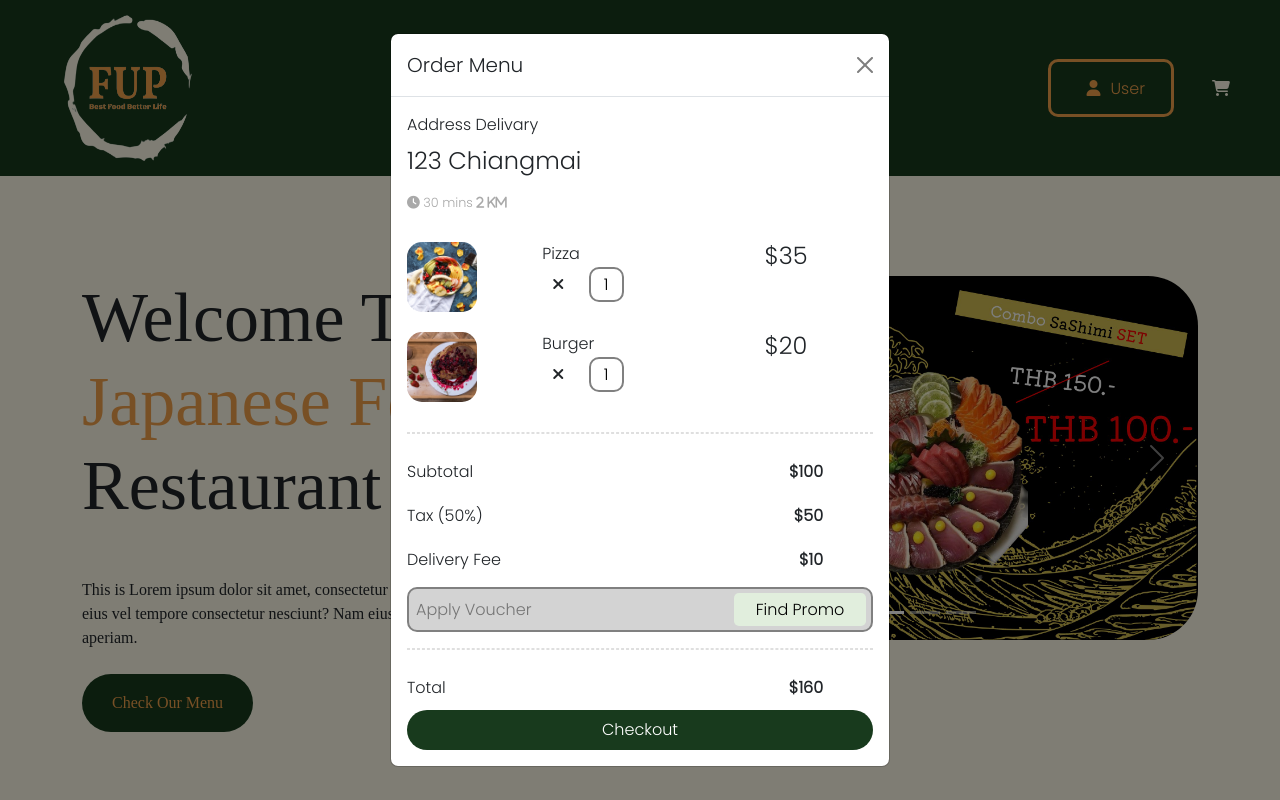
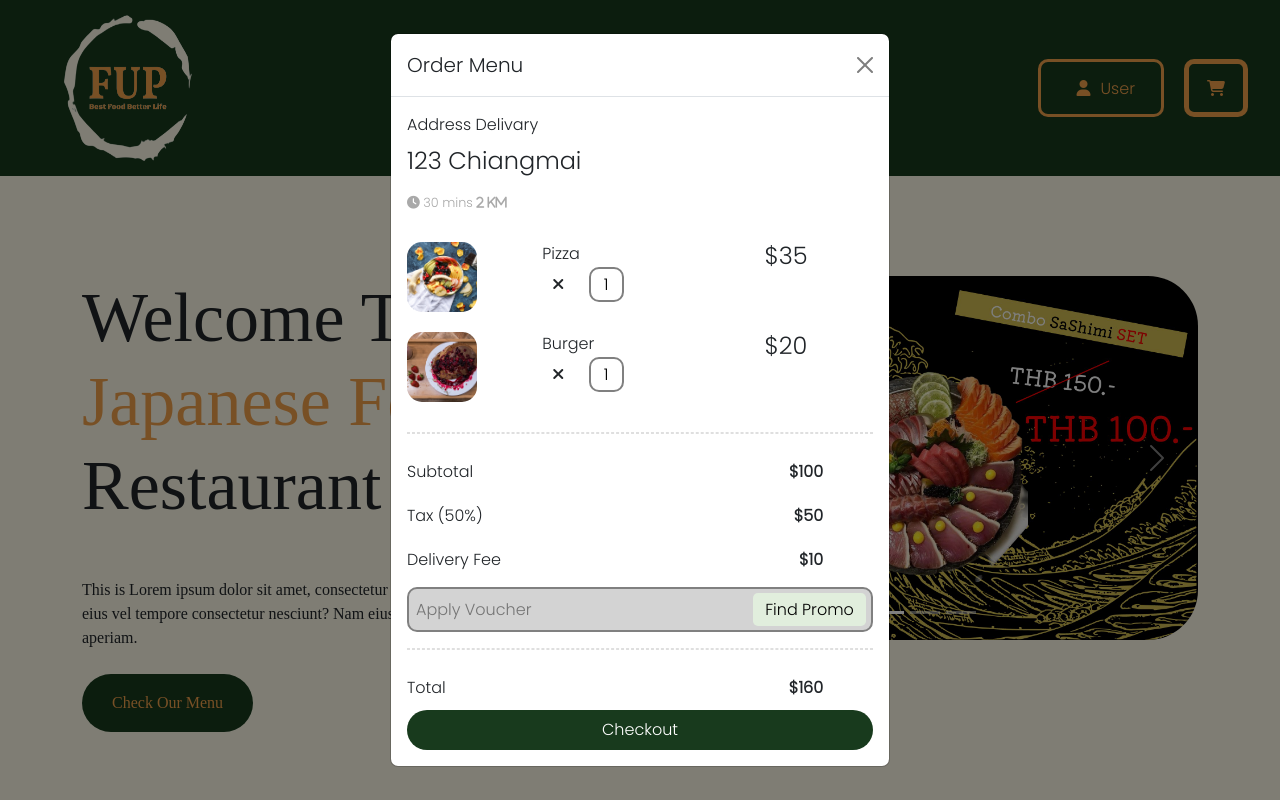
Before and after one commit to thiwakonsakunchao/Project_FontEnd, a plain HTML site: page index.html in a window 1280 px wide. Both pictures are taken after a click on the button 1221 px from the left and 88 px from the top of the page. Shown: the top 800 px of the page. Drawn offline with nearby package versions, Linux system fonts and the light colour scheme; a web font is replaced by a local one.

Commit message:
change color some button

```diff
--- a/index.html
+++ b/index.html
@@ -24,7 +24,8 @@
     <nav class="navbar navbar-expand-lg bg">
       <div class="container-fluid">
 
-        <a href="#" class="navbar-brand"><img src="./images/brands/fup-logo-removebg-preview.png" alt="" class="d-block w-100"></a>
+        <a href="#" class="navbar-brand"><img src="./images/brands/fup-logo-removebg-preview.png" alt=""
+            class="d-block w-100"></a>
         <button class="navbar-toggler" type="button" data-bs-toggle="collapse" data-bs-target="#navbarTogglerDemo02"
           aria-controls="navbarTogglerDemo02" aria-expanded="false" aria-label="Toggle navigation">
           <span class="navbar-toggler-icon"></span>
@@ -36,13 +37,15 @@
             <li class="navbar-item">
               <!-- <i class="fas fa-user" id="user-icon" ;"></i>
                   <span id="user-icon">User</span> -->
-              <a href="./login.html" class="nav-link" style="color: #F0A04B;"><i class="fas fa-user" id="user-icon" ;"></i>User</a>
+              <a href="./login.html" class="nav-link" style="color: #F0A04B;"><i class="fas fa-user" id="user-icon"
+                  ;"></i>User</a>
             </li>
             <!-- <li class="navbar-item"> -->
             <!-- <i class="fas fa-shopping-cart" id="cart-icon""></i>
                   <span id="cart-icon">Cart</span> -->
 
-                  <button type="button" data-bs-toggle="modal" data-bs-target="#cart-modal-btn" class=" navbar-item nav-link" ><i class="fas fa-shopping-cart" id="cart-icon"></i></button>
+            <button type="button" data-bs-toggle="modal" data-bs-target="#cart-modal-btn"
+              class=" navbar-item nav-link"><i class="fas fa-shopping-cart" id="cart-icon"></i></button>
             <!-- <a href="#" class="nav-link" style="color: #F0A04B;"><i class="fas fa-shopping-cart" id="cart-icon" style="color: #F0A04B;"></i>Cart</a> -->
 
             <!-- </li> -->
@@ -82,7 +85,7 @@
 
         <div class="col-lg-6 ">
           <div class="promotext">
-            <h1>Welcome To Our <span>Japanese  Food</span> Restaurant</h1>
+            <h1>Welcome To Our <span>Japanese Food</span> Restaurant</h1>
             <p>This is Lorem ipsum dolor sit amet, consectetur adipisicing elit. Numquam eius
               vel tempore consectetur nesciunt? Nam eius tenetur recusandae optio aperiam.</p>
             <div class="banner-btn mt-4">
@@ -92,10 +95,10 @@
         </div>
 
         <div class="col-lg-6 "">
-          <div class="carousel slide" id="carouselTest">
+          <div class=" carousel slide" id="carouselTest">
           <div class="carousel-indicators">
-              <button type="button" data-bs-target="#carouselTest" data-bs-slide-to="0" class="active"
-                aria-current="true" aria-label="Slide 1"></button>
+            <button type="button" data-bs-target="#carouselTest" data-bs-slide-to="0" class="active" aria-current="true"
+              aria-label="Slide 1"></button>
             <button type="button" data-bs-target="#carouselTest" data-bs-slide-to="1" aria-label="Slide 2"></button>
             <button type="button" data-bs-target="#carouselTest" data-bs-slide-to="2" aria-label="Slide 3"></button>
           </div>
@@ -155,7 +158,8 @@
         <div class="col-lg-12 video-shushi">
           <video src="./images/Funny Sushi Commercial (1).mp4" controls autoplay loop muted "></video>
         </div>
-        <!-- <video src="./images/Funny Sushi Commercial (1).mp4" class="object-fit-lg-12 video-shus" autoplay loop muted></video> -->
+        <!-- <video src=" ./images/Funny Sushi Commercial (1).mp4" class="object-fit-lg-12 video-shus" autoplay loop
+            muted></video> -->
         </div>
 
 
@@ -316,7 +320,8 @@
             <h4>123 Chiangmai</h4>
           </div>
 
-                <div class="order-time"> <span class="fas fa-clock"></span> 30 mins <span class="fas fa  -map-marker-alt"> 2 km</span></div>
+          <div class="order-time"> <span class="fas fa-clock"></span> 30 mins <span class="fas fa  -map-marker-alt"> 2
+              km</span></div>
 
           <div class="order-wrapper">
 
@@ -371,9 +376,11 @@
             <hr class="divider">
             <p>Total <span> $160 </span></p>
           </div>
+          <a href="./tracking.html">
             <button class="checkout">
               Checkout
             </button>
+          </a>
 
         </div>
 
--- a/style.css
+++ b/style.css
@@ -74,7 +74,7 @@ p{
 }
 
 #cart-icon{
-    color: #FEFBE9;
+    color: #F0A04B;
 }
 
 #cart-icon:hover{
@@ -237,16 +237,12 @@ div.header{
 
 
 
-
-
-
-
-
 button.nav-link{
    background-color: rgba(0, 0, 0, 0);
    border-style: solid;
+   border-width: 5px;
    border-radius: 10px;
-   border-color: white;
+   border-color: #F0A04B;
 }
 
 
@@ -357,7 +353,7 @@ padding: 10px 0;
     border: none;
     border-radius: 5px;
     height: 80%;
-    width: 100%;
+    width: 25%;
     cursor: pointer;
 }
 
@@ -366,9 +362,9 @@ padding: 10px 0;
     height: 40px;
     text-align: center;
     background-color: #183A1D;
+    color: white;
     border: none;
     border-radius: 20px;
-    color: white;
     cursor: pointer;
 }
 
@@ -376,8 +372,6 @@ padding: 10px 0;
     text-transform: uppercase;
     font-weight: 600;
 }
-
-
 
 /* Scrolltop */
 #progress{
```
Lines whose indentation alone changed are shown as unchanged.
